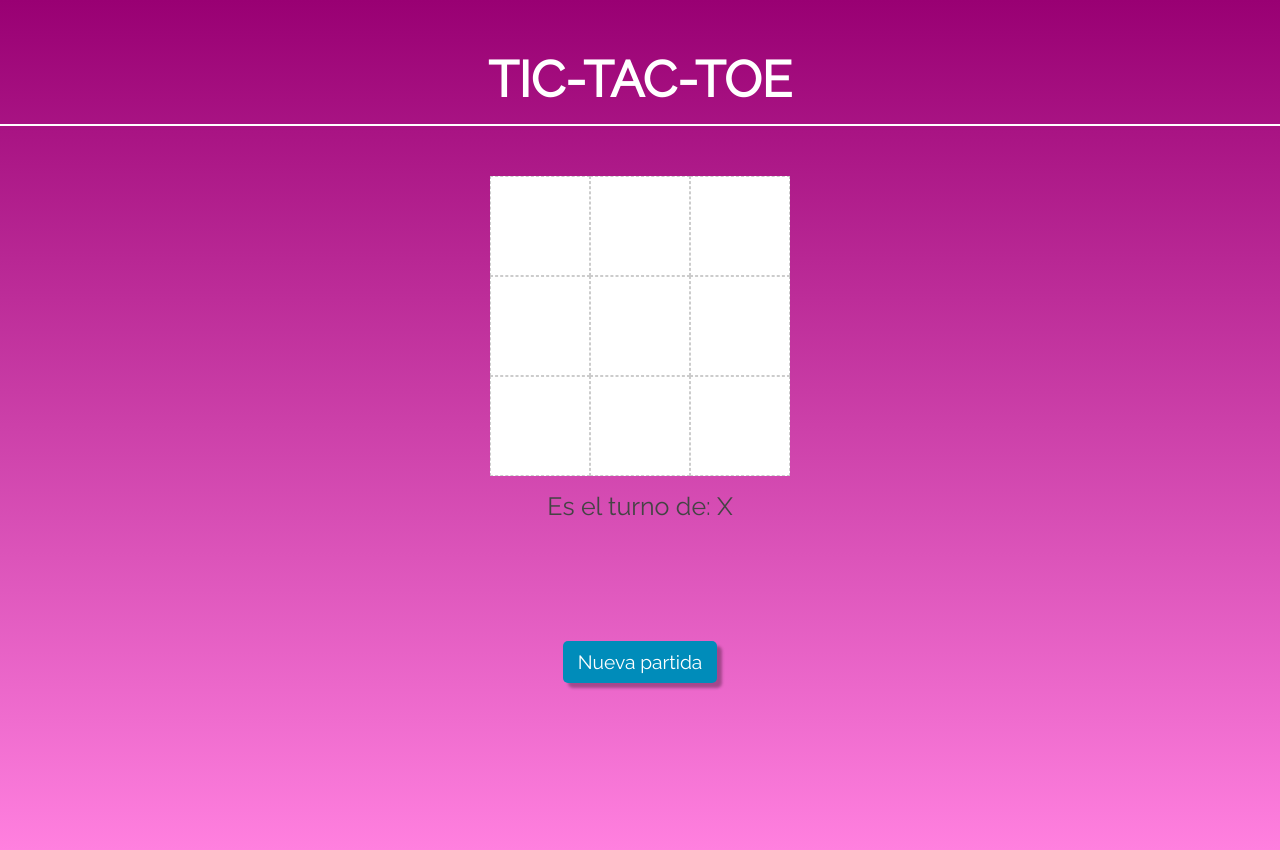
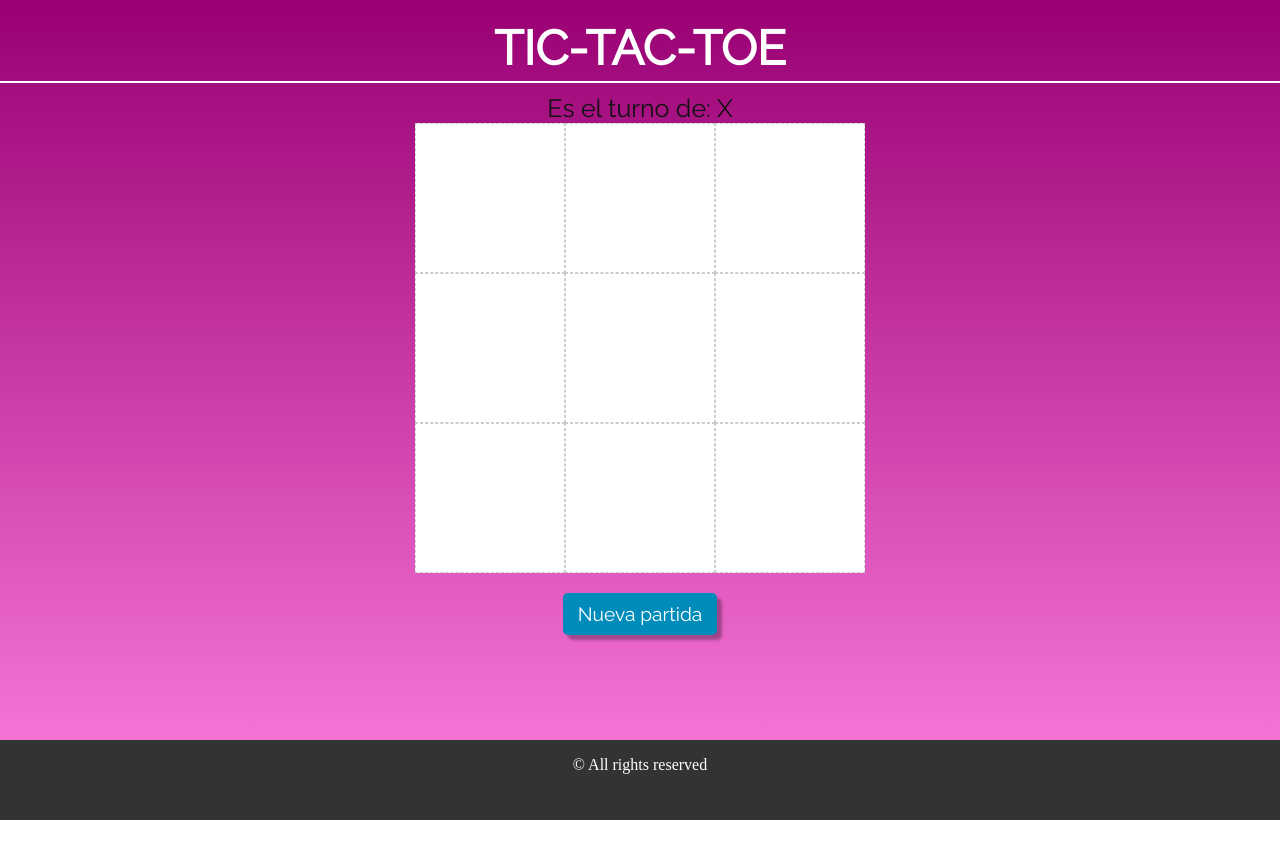
Before and after one commit to davidcid/Tic-Tac-Toe, a plain HTML site: page index.html in a window 1280 px wide. After the commit the page ends 820 px from the top, so only its background shows below. Drawn offline with Linux system fonts and the light colour scheme.

Commit message:
Ajustando CSS

```diff
--- a/index.html
+++ b/index.html
@@ -7,11 +7,11 @@
     <link href="https://fonts.googleapis.com/css?family=Indie+Flower|Raleway" rel="stylesheet">
 </head>
 <body>
-	<div>
     <header>
         <h1>TIC-TAC-TOE</h1>
     </header>
     <div class="contenedor">
+        <p>Es el turno de: <span id="turno">X</span></p>
         <div class="nuevaTabla">
             <div id="A1"></div>
             <div id="A2"></div>
@@ -23,13 +23,14 @@
             <div id="C2"></div>
             <div id="C3"></div>
         </div>
+        <button id="nuevo-juego">Nueva partida</button>
 
-			<p>Es el turno de: <span id="turno">X</span></p>
         <h2 id="ganador"></h2>
+    </div>
+    <footer>
+        <p>&copy All rights reserved</p>
 
-			<button id="nuevo-juego">Nueva partida</button>
-		</div>
-	</div>
+    </footer>
 
 
 
--- a/script.js
+++ b/script.js
@@ -38,7 +38,8 @@ boton = document.querySelector("#nuevo-juego");
 function nuevoJuego() {
 	tablero.forEach(casilla => casilla.innerText = "");
 	hayGanador = false;
-	turno = "O";
+	turno = "X";
+    document.querySelector("#turno").innerText = turno;
     document.querySelector("#ganador").innerText = "";
     ganador = null;
 }
@@ -56,7 +57,6 @@ function ponerFicha() {
 		document.querySelector("#turno").innerText = turno;
 		comprobarGanador();
 
-		console.log(hayGanador);
 		if(hayGanador) {
 			document.querySelector("#ganador").innerText = `Ha ganado ${ganador}!`;
 		}
--- a/style.css
+++ b/style.css
@@ -1,12 +1,9 @@
-html * {
-	margin: 0;
-	padding: 0;
-}
-
 body {
-	font-family: Arial, sans-serif;
+    margin: 0;
+    padding: 0;
 	background-image: linear-gradient(#990073,#ff80df);
     height: 100vh;
+    position: relative;
 }
 
 header {
@@ -18,34 +15,27 @@ header h1 {
 	color: white;
 	text-align: center;
 	text-transform: uppercase;
-    margin-top: 50px;
-    margin-bottom: 15px;
-    font-size: 50px;
-}
-
-.contenedor {
-	max-width: 400px;
-	margin: 0 auto;
+    margin-top: 20px;
+    margin-bottom: 5px;
+    font-size: 3em;
 }
 
 .nuevaTabla {
-	margin: 50px auto;
-    margin-bottom: 15px;
-	font-size: 60px;
-	width: 300px;
-	height: 300px;
+	margin: 0 auto;
+    width: 450px;
+    height: 450px;
 	background-color: white;
 	display: grid;
-	grid-template-columns: 100px 100px 100px;
-	grid-template-rows: 100px 100px 100px;
+	grid-template-columns: 150px 150px 150px;
+	grid-template-rows: 150px 150px 150px;
 }
 
 .nuevaTabla div {
     font-family: 'Indie Flower', cursive;
-    font-size: 110px;
+    font-size: 8em;
 	border: 1px dashed #cccccc;
 	text-align: center;
-	line-height: 100px;
+    line-height: 150px;
     text-shadow: 0px 4px 6px rgba(0,0,0,0.2)
 }
 
@@ -53,20 +43,29 @@ header h1 {
     font-family: 'Raleway', sans-serif;
     text-align: center;
     font-size: 25px;
-    color: #444;
+    color: #111;
+    margin-top: 10px;
+    margin-bottom: 0;
 }
 
 #nuevo-juego {
     font-family: 'Raleway', sans-serif;
     font-size: 1.2em;
     display: block;
-    margin: 50px auto;
-    background-image: linear-gradient(#008CBA, #008CBA);
+    margin: 20px auto;
+    background-color: #008CBA;
     color: white;
     border-style: none;
     padding: 10px 15px;
     box-shadow: 5px 5px 3px rgba(0,0,0,0.3);
     border-radius: 5px;
+    transition: 0.1s;
+}
+
+#nuevo-juego:active {
+    box-shadow: none;
+    transform: translateY(2px);
+
 }
 
 #ganador {
@@ -74,5 +73,18 @@ header h1 {
     margin: 20px auto;
     text-align: center;
     font-family: 'Indie Flower', cursive;
-    font-size: 2.5em;
+    font-size: 3em;
 }
+
+footer {
+    width: 100%;
+    position: absolute;
+    bottom: 0;
+    background-color: #333;
+    height: 80px;;
+    color: white;
+}
+
+footer p {
+    text-align: center;
+}
```
Lines whose indentation alone changed are shown as unchanged.
